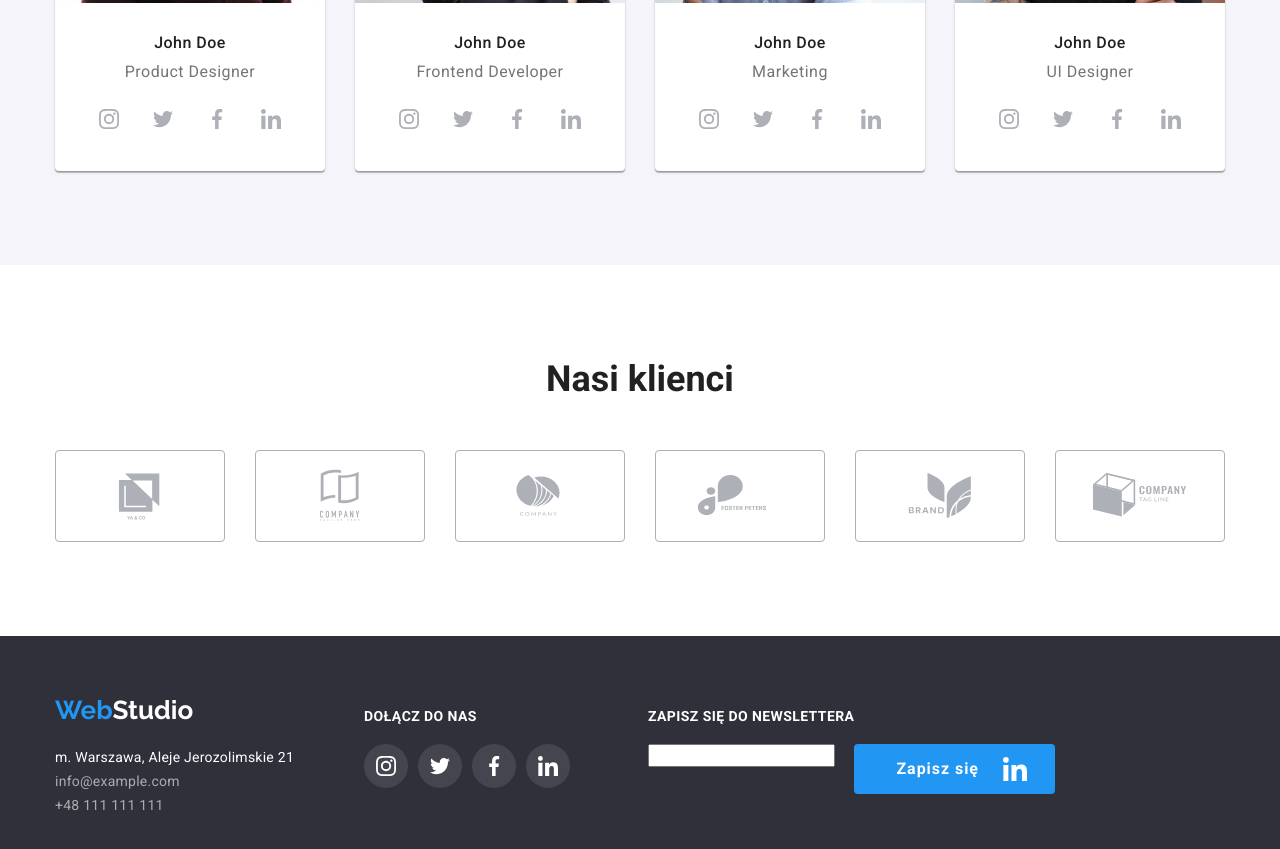
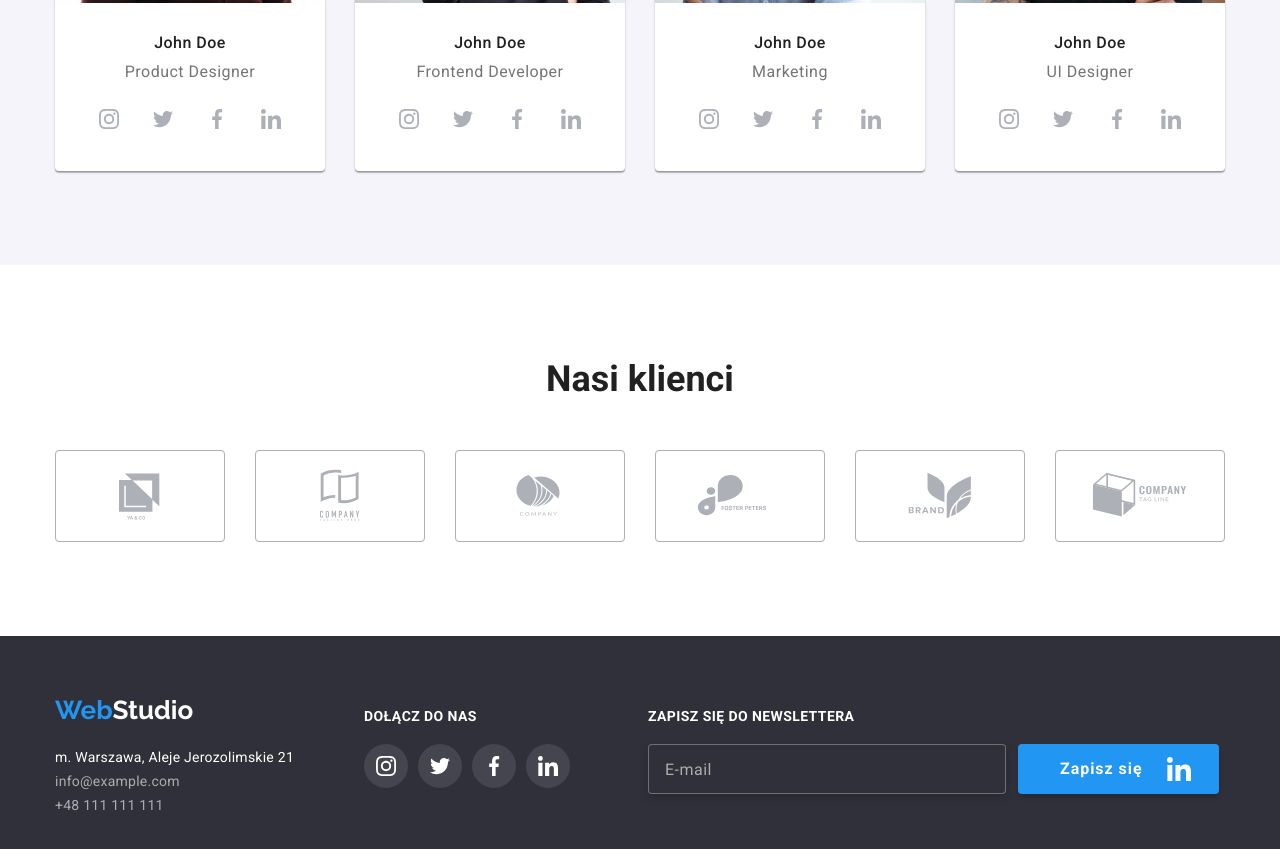
Before and after one commit to taaleksandra/goit-markup-hw-06, a plain HTML site: page index.html in a window 1280 px wide. Shown: the part 2027-2876 px from the top of the page. Drawn offline with nearby package versions, Linux system fonts and the light colour scheme.

Commit message:
footer form styles

```diff
--- a/css/styles.css
+++ b/css/styles.css
@@ -206,8 +206,25 @@ body {
   background-color: var(--accent-color);
 }
 .footer-form form {
-   display: flex;
+  display: flex;
   align-items: bottom;
+}
+.footer-form input {
+  height: 50px;
+  width: 358px;
+  margin-right: 12px;
+  padding: 15px 16px;
+  background-color: var(--background-dark-color);
+  border-radius: 4px;
+  border: 1px solid rgba(255, 255, 255, 0.3);
+  filter: drop-shadow(0px 4px 4px rgba(0, 0, 0, 0.15));
+  color: var(--white-color)
+}
+.footer-form input::placeholder {
+  font-size: 16px;
+  line-height: 1.25;
+  letter-spacing: 0.03em;
+  color: rgba(255, 255, 255, 0.6);
 }
 .footer-form h4 {
   font-weight: 700;
@@ -233,6 +250,8 @@ body {
   letter-spacing: 00.06em;
   display: flex;
   align-items: center;
+  box-shadow: 0px 4px 4px rgba(0, 0, 0, 0.15);
+  cursor: pointer;
 }
 .footer-form svg {
   margin-left: 24px;
--- a/index.html
+++ b/index.html
@@ -416,9 +416,9 @@
           <form>
             <label>
               <h4>ZAPISZ SIĘ DO NEWSLETTERA</h4>
-              <input />
+              <input type="email" name="email" placeholder="E-mail" required />
             </label>
-            <button>
+            <button type="submit">
               Zapisz się
               <svg width="24" height="24">
                 <use href="images/sprite-min.svg#icon-linkedin-1"></use>
```
